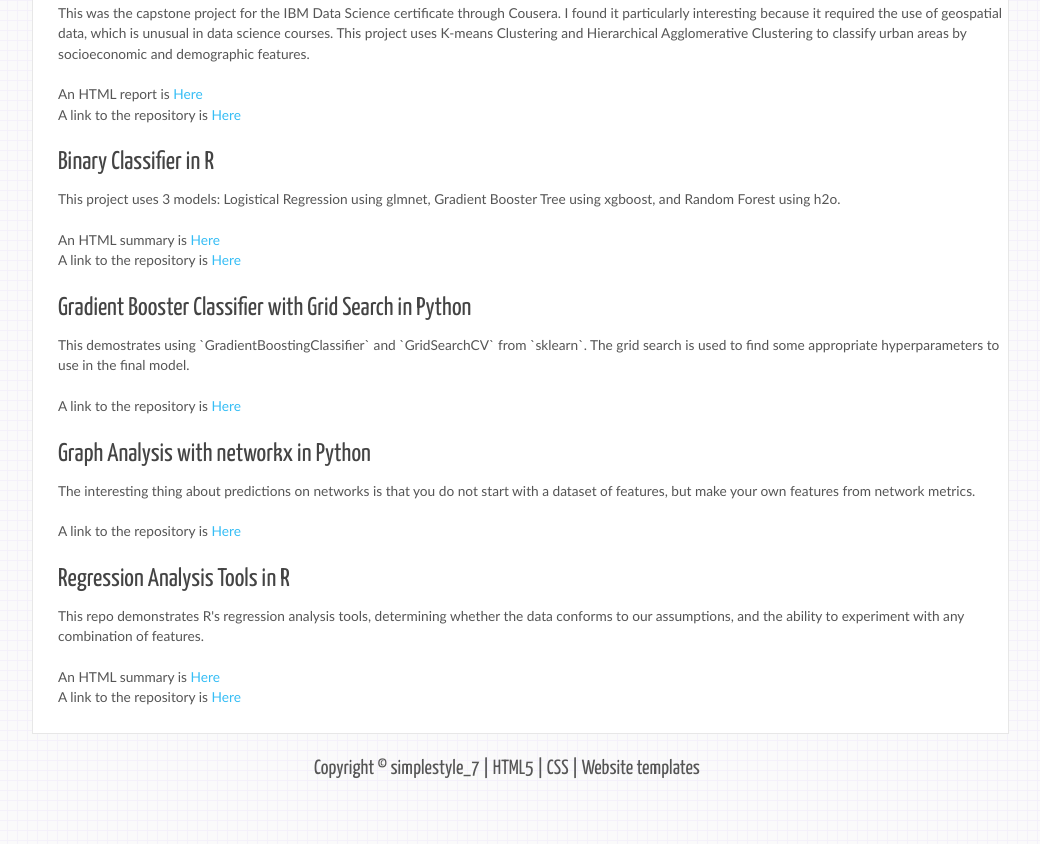
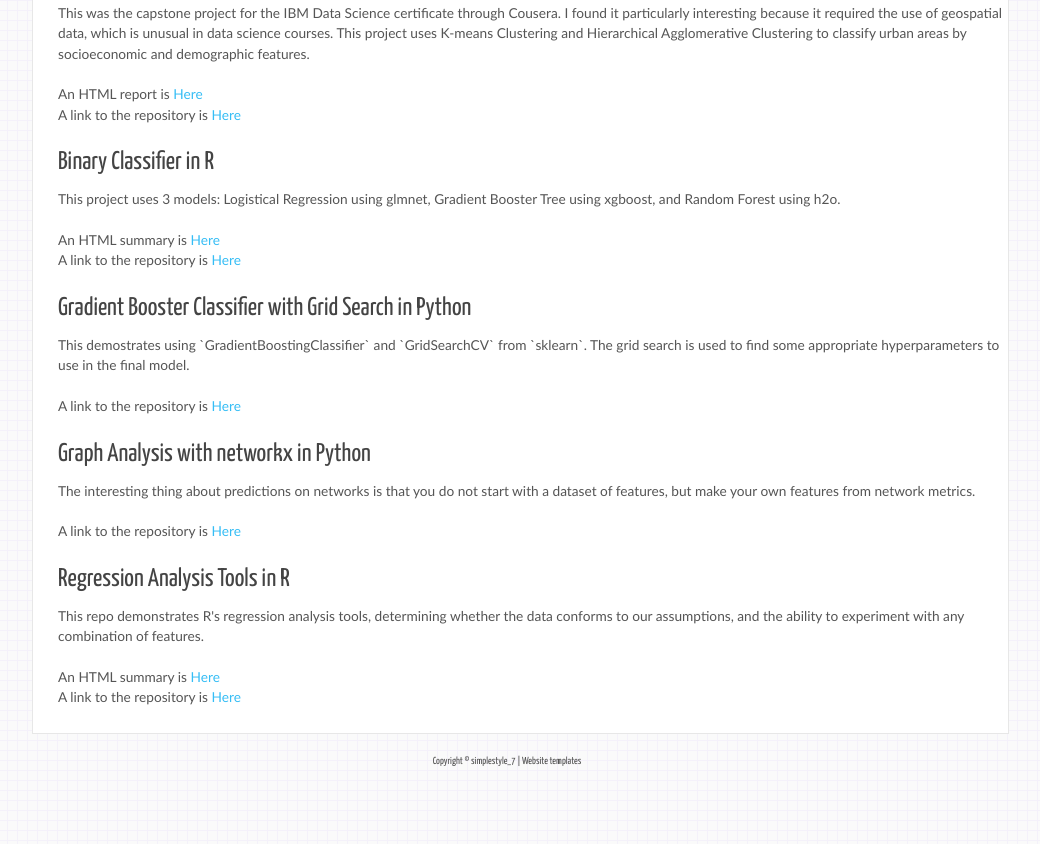
Before and after one commit to JerryFinn/JerryFinn.github.io, a plain HTML site: page examples.html in a window 1280 px wide. Shown: the part 330-1174 px from the top of the page, without its empty margins (133-1173 px from the left). Drawn offline with Linux system fonts and the light colour scheme.

Commit message:
update CV and html footers

```diff
--- a/examples.html
+++ b/examples.html
@@ -60,7 +60,7 @@
         A link to the repository is <a href="https://github.com/JerryFinn/StatsRegressionAnalysis_R">Here</a></p>
     </div>
     <div id="footer">
-      <p>Copyright &copy; simplestyle_7 | <a href="http://validator.w3.org/check?uri=referer">HTML5</a> | <a href="http://jigsaw.w3.org/css-validator/check/referer">CSS</a> | <a href="http://www.html5webtemplates.co.uk">Website templates</a></p>
+      <p>Copyright &copy; simplestyle_7 | <a href="http://www.html5webtemplates.co.uk">Website templates</a></p>
     </div>
   </div>
 </body>
--- a/style/style.css
+++ b/style/style.css
@@ -240,7 +240,7 @@ ul#menu li a:hover
 #footer
 { clear: both;
   width: 100%;
-  font: normal 150% 'yanone kaffeesatz',  arial, sans-serif;
+  font: normal 75% 'yanone kaffeesatz',  arial, sans-serif;
   height: 85px;
   padding: 20px 0 5px 0;
   text-align: center;
```
Also changed, not shown: index.html (+1 -1 lines), page.html (+1 -1 lines), 1 other file.
